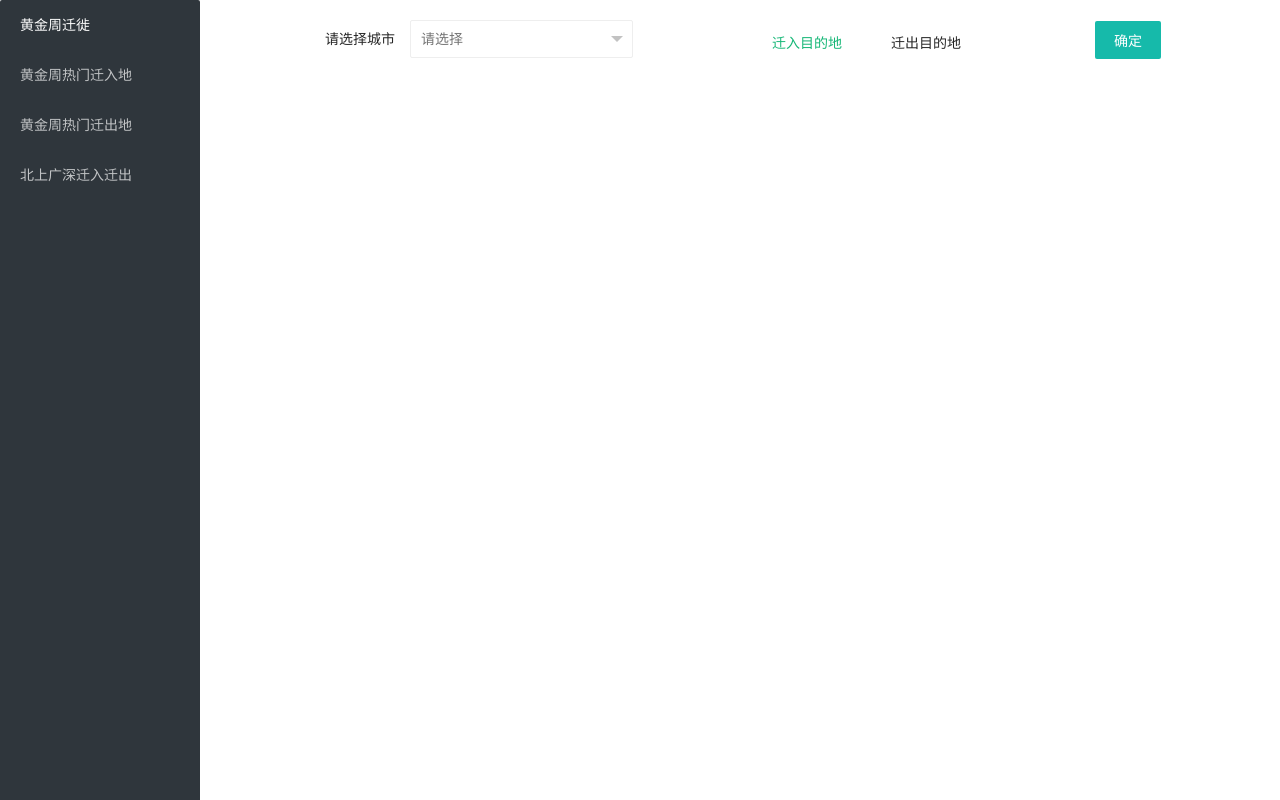
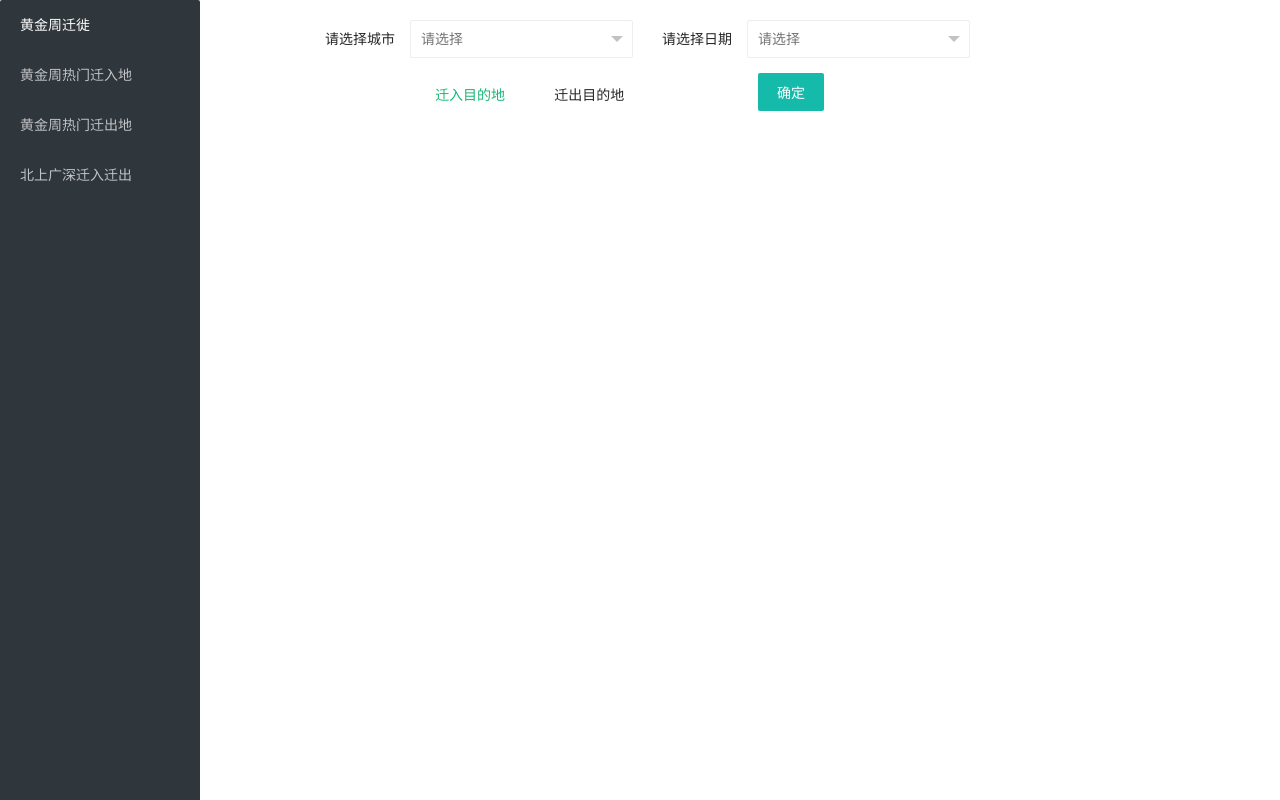
Before and after one commit to wzp-001001/visual-analysis, a Flask app: template server/templates/metropolis.html in a window 1280 px wide. Run offline with Flask 2, Linux system fonts and the light colour scheme; the template is opened without the code that fills it, so the values that code supplies are empty; some libraries are stand-ins or nearby versions; some web fonts are replaced.

Commit message:
前端修改

```diff
--- a/server/templates/metropolis.html
+++ b/server/templates/metropolis.html
@@ -8,7 +8,6 @@
   <script src="https://cdn.bootcss.com/jquery/3.0.0/jquery.min.js"></script>
   <script type="text/javascript" src="https://assets.pyecharts.org/assets/echarts.min.js"></script>
   <style>
-
     .city {
         margin-left: 210px;
         margin-top: 10px;
@@ -21,12 +20,8 @@
         margin-left: 300px;
     }
   </style>
-
-
 </head>
 <body>
-
-
     <ul class="layui-nav layui-nav-tree layui-nav-side" lay-filter="test" style="height:1000px;" style="display: inline-block;">
         <!-- 侧边导航: <ul class="layui-nav layui-nav-tree layui-nav-side"> -->
           <li class="layui-nav-item layui-nav-itemed">
@@ -42,21 +37,38 @@
         <div class="layui-form-item" style="display: inline-block;margin-top: 20px;">
             <label class="layui-form-label">请选择城市</label>
             <div class="layui-input-block">
-              <select name="city" lay-verify="required">
+              <select name="cities" lay-verify="required">
                 <option value=""></option>
-                <option value="0">北京</option>
-                <option value="1">上海</option>
-                <option value="2">广州</option>
-                <option value="3">深圳</option>
+                <option value="北京">北京</option>
+                <option value="上海">上海</option>
+                <option value="广州">广州</option>
+                <option value="深圳">深圳</option>
+              </select>
+            </div>
+        </div>
+        <div class="layui-form-item" style="display: inline-block;margin-top: 20px;">
+            <label class="layui-form-label">请选择日期</label>
+            <div class="layui-input-block">
+              <select name="datas" lay-verify="required">
+                <option value=""></option>
+                <option value="20230930">9月30日</option>
+                <option value="20231001">10月1日</option>
+                <option value="20231002">10月2日</option>
+                <option value="20231003">10月3日</option>
+                <option value="20231004">10月4日</option>
+                <option value="20231005">10月5日</option>
+                <option value="20231006">10月6日</option>
+                <option value="20231007">10月7日</option>
               </select>
             </div>
         </div>
         <div class="layui-form-item" style="display: inline-block;">
             <div class="layui-input-block">
-              <input type="radio" name="city" value="immigration" title="迁入目的地" checked>
-              <input type="radio" name="city" value="emigration" title="迁出目的地">
+              <input type="radio" name="move_types" value="迁入" title="迁入目的地" checked>
+              <input type="radio" name="move_types" value="迁出" title="迁出目的地">
             </div>
         </div>
+
         <div class="layui-form-item" style="display: inline-block;">
             <div class="layui-input-block">
               <button class="layui-btn" lay-submit lay-filter="formSet">确定</button>
@@ -64,8 +76,43 @@
         </div>
     </form>
 
-<script src="{{ url_for('static', filename='layui.js') }}"></script>
+    <script src="{{ url_for('static', filename='layui.js') }}"></script>
+    <script>
+        layui.use('form', function(){
+            var form = layui.form;
 
+            // 监听表单提交事件
+            form.on('submit(formSet)', function(data){
+                // 获取表单数据
+                let city = data.field.city;
+                let move_types = data.field.move_types;
+                let datas = data.field.datas;
+                // 创建一个 JSON 对象
+                let requestData = {
+                    "cities": cities,
+                    "move_types": move_types,
+                    "datas": datas,
+                };
 
+                // 发送 AJAX 请求到后端
+                $.ajax({
+                    url: "/national_baidu_migration",
+                    type: "POST",
+                    data: JSON.stringify(requestData),
+                    contentType: "application/json",
+                    success: function(response) {
+                        // 处理后端返回的响应数据
+                        console.log(response);
+                    },
+                    error: function(xhr, status, error) {
+                        // 处理请求错误
+                        console.log(error);
+                    }
+                });
+
+                return false; // 阻止表单的默认提交行为
+            });
+        });
+    </script>
 </body>
 </html>
```
